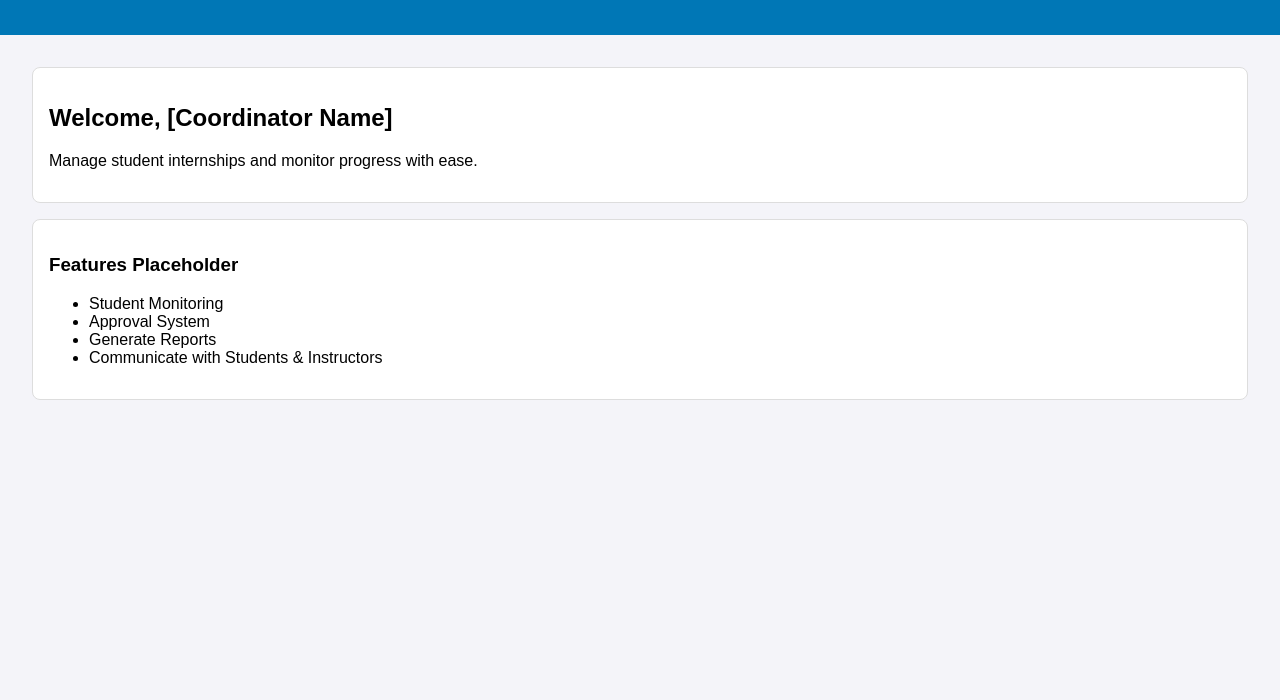
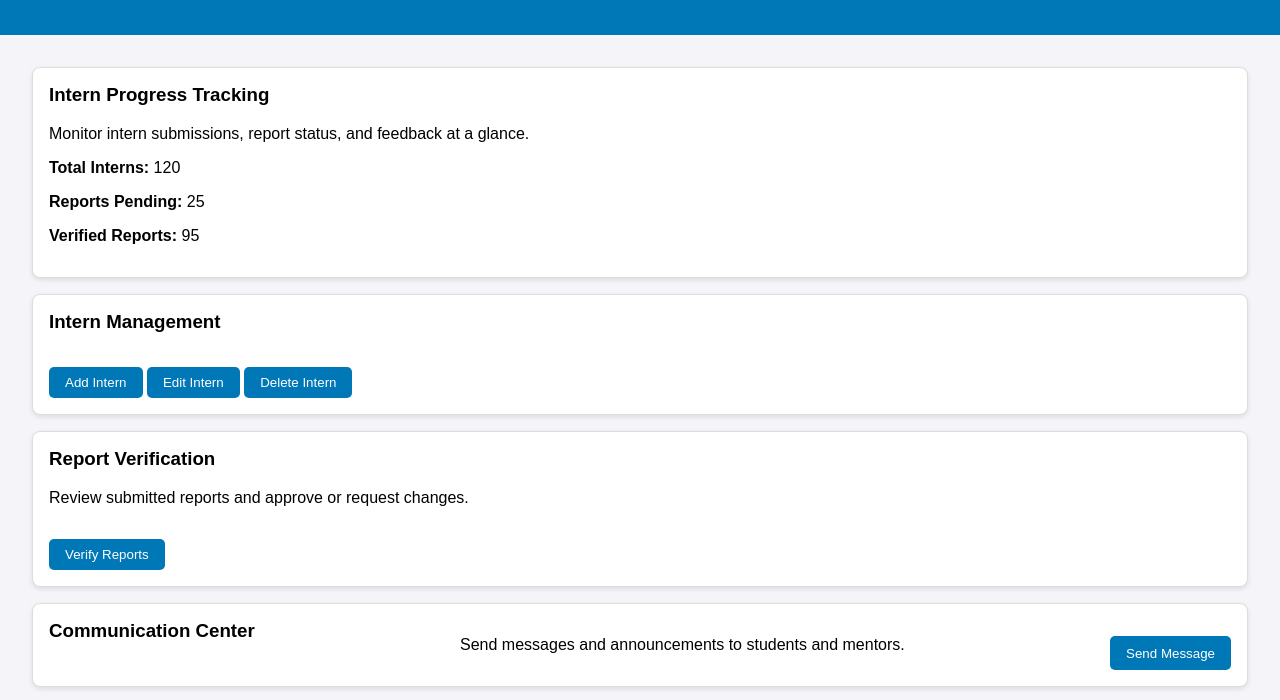
Before and after one commit to HimanshuVerma765/Team-Velocity, a plain HTML site: page college_cord.html in a window 1280 px wide. Shown: the part 77-777 px from the top of the page. Drawn offline with Linux system fonts and the light colour scheme.

```diff
--- a/college_cord.html
+++ b/college_cord.html
@@ -5,6 +5,7 @@
     <meta http-equiv="X-UA-Compatible" content="IE=edge">
     <meta name="viewport" content="width=device-width, initial-scale=1.0">
     <title>College Coordinator Dashboard</title>
+    <link rel="stylesheet" href="styles.css">
     <style>
         body {
             font-family: Arial, sans-serif;
@@ -15,18 +16,37 @@
         header {
             background-color: #0077b6;
             color: white;
+            padding: 1rem;
             text-align: center;
-            padding: 1rem;
         }
         .container {
+            display: flex;
+            flex-direction: column;
             margin: 2rem;
         }
-        .feature {
+        .card {
             background-color: #ffffff;
             border: 1px solid #ddd;
             border-radius: 8px;
             padding: 1rem;
             margin-bottom: 1rem;
+            box-shadow: 0 2px 5px rgba(0, 0, 0, 0.1);
+        }
+        .card h3 {
+            margin-top: 0;
+        }
+        .communication-center {
+            display: flex;
+            justify-content: space-between;
+        }
+        .button {
+            background-color: #0077b6;
+            color: white;
+            border: none;
+            padding: 0.5rem 1rem;
+            border-radius: 5px;
+            cursor: pointer;
+            margin-top: 1rem;
         }
     </style>
 </head>
@@ -37,21 +57,59 @@
     </header>
 
     <div class="container">
-        <div class="feature">
-            <h2>Welcome, [Coordinator Name]</h2>
-            <p>Manage student internships and monitor progress with ease.</p>
+
+        <!-- Intern Progress Tracking Dashboard -->
+        <div class="card">
+            <h3>Intern Progress Tracking</h3>
+            <p>Monitor intern submissions, report status, and feedback at a glance.</p>
+            <div id="progress-summary">
+                <!-- Placeholder for dynamic data -->
+                <p><strong>Total Interns:</strong> 120</p>
+                <p><strong>Reports Pending:</strong> 25</p>
+                <p><strong>Verified Reports:</strong> 95</p>
+            </div>
         </div>
 
-        <div class="feature">
-            <h3>Features Placeholder</h3>
-            <ul>
-                <li>Student Monitoring</li>
-                <li>Approval System</li>
-                <li>Generate Reports</li>
-                <li>Communicate with Students & Instructors</li>
-            </ul>
+        <!-- CRUD Operations for Intern Management -->
+        <div class="card">
+            <h3>Intern Management</h3>
+            <button class="button" onclick="openForm('add')">Add Intern</button>
+            <button class="button" onclick="openForm('edit')">Edit Intern</button>
+            <button class="button" onclick="openForm('delete')">Delete Intern</button>
         </div>
+
+        <!-- Report Verification and Review Panel -->
+        <div class="card">
+            <h3>Report Verification</h3>
+            <p>Review submitted reports and approve or request changes.</p>
+            <button class="button">Verify Reports</button>
+        </div>
+
+        <!-- Communication Center -->
+        <div class="card communication-center">
+            <h3>Communication Center</h3>
+            <p>Send messages and announcements to students and mentors.</p>
+            <button class="button" onclick="sendMessage()">Send Message</button>
+        </div>
+
+        <!-- Analytics and Report Generation -->
+        <div class="card">
+            <h3>Analytics and Reports</h3>
+            <p>Generate detailed reports on intern progress and performance metrics.</p>
+            <button class="button">Generate Report</button>
+        </div>
+
     </div>
+
+    <script>
+        function openForm(action) {
+            alert(`Open form for ${action} intern`);
+        }
+
+        function sendMessage() {
+            alert('Open communication panel');
+        }
+    </script>
 
 </body>
 </html>
```
Also changed, not shown: industry_mentor.html (added, +109 -0 lines).
